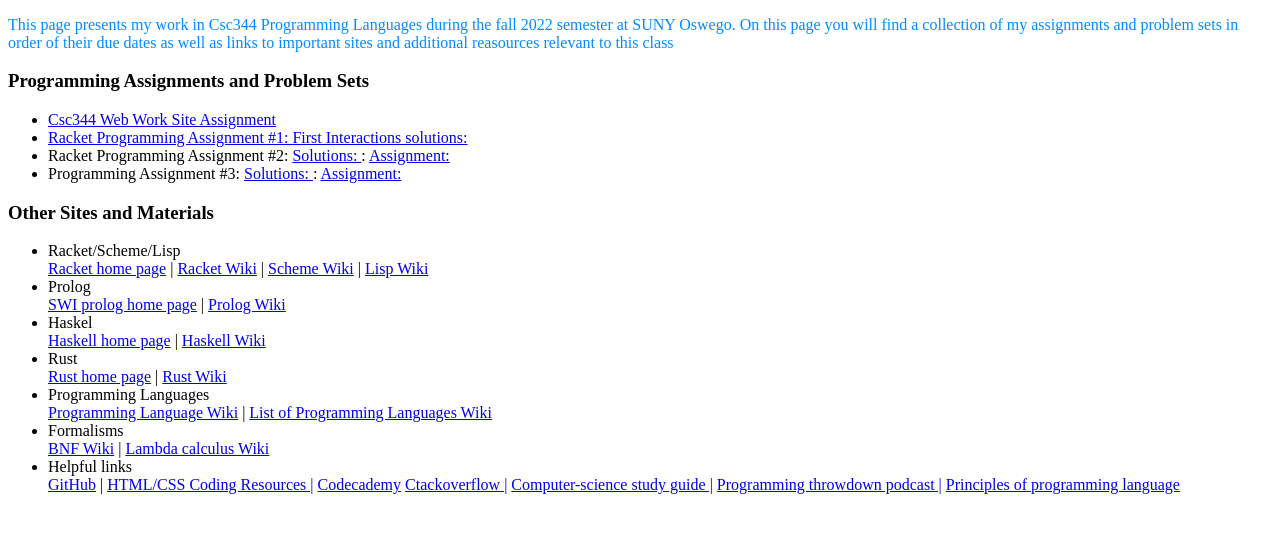
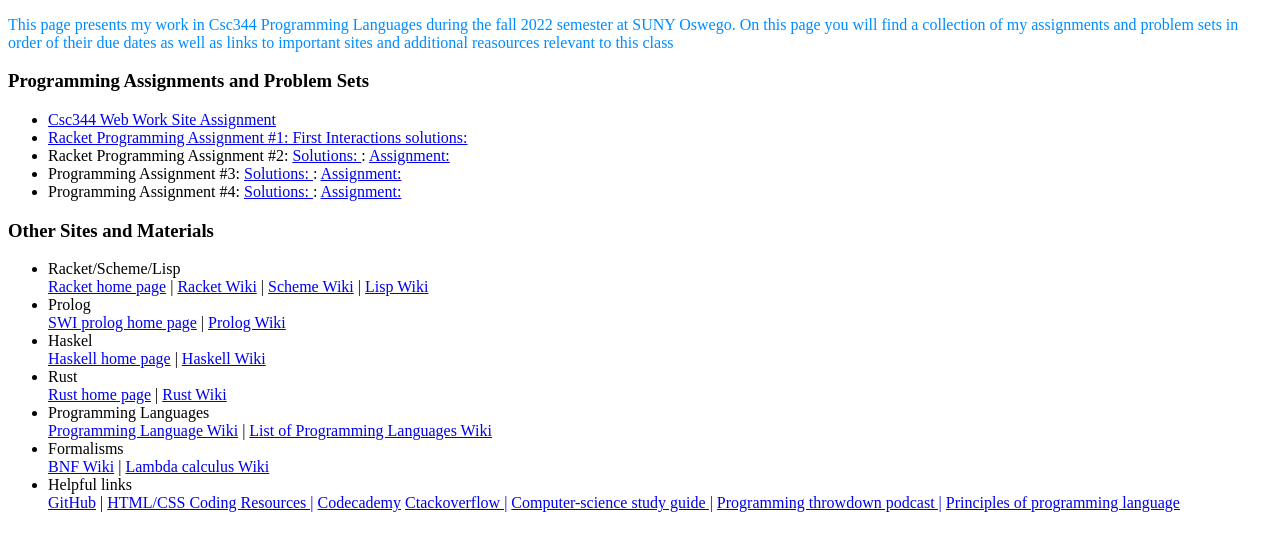
Before and after one commit to krudy712/krudy712.github.io, a plain HTML site: page index.html in a window 1280 px wide. Shown: the part 105-656 px from the top of the page. Drawn offline with Linux system fonts and the light colour scheme.

Commit message:
Add files via upload

```diff
--- a/index.html
+++ b/index.html
@@ -3,6 +3,7 @@
 <head>
     <meta charset="UTF-8">
     <meta http-equiv="X-UA-Compatible" content="IE=edge">
+
     <meta name="viewport" content="width=device-width, initial-scale=1.0">
     <title>Csc344 "Programming Languages" Work Site</title>
 </head>
@@ -38,6 +39,12 @@
                     >Solutions:  </a> :
                     <a href="https://www.cs.oswego.edu/~blue/course_pages/2022/Fall/Csc344/selected_course_documents/PL_Assignments/Other/archive/PL_BNF_Assignment.pdf"
                     >Assignment:  </a></li>
+
+                    <li> Programming Assignment #4:
+                        <a href="https://docs.google.com/document/d/1KMlCe_3jipq0stFf_aRBDxKlqQ7cfcSw/edit?usp=sharing&ouid=114420033605982959654&rtpof=true&sd=true"
+                        >Solutions:  </a> :
+                        <a href="https://www.cs.oswego.edu/~blue/course_pages/2022/Fall/Csc344/selected_course_documents/PL_Assignments/Racket/archive/PL_Racket_Assignment_4.pdf"
+                        >Assignment:  </a></li>
         </ul>
 
 
```
